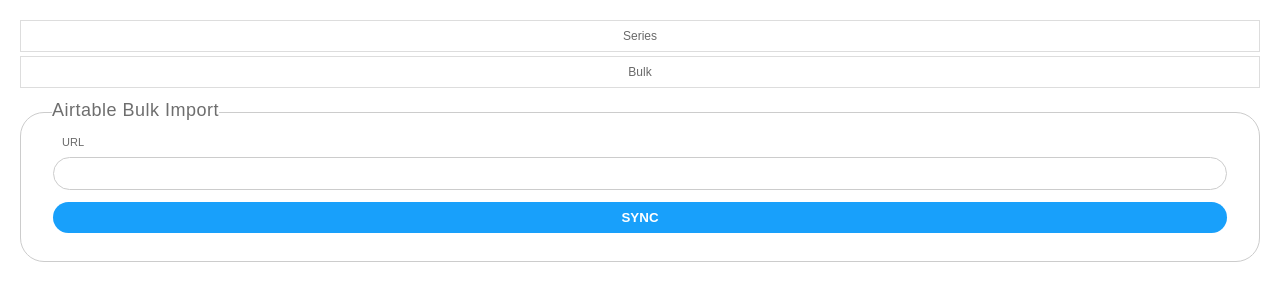
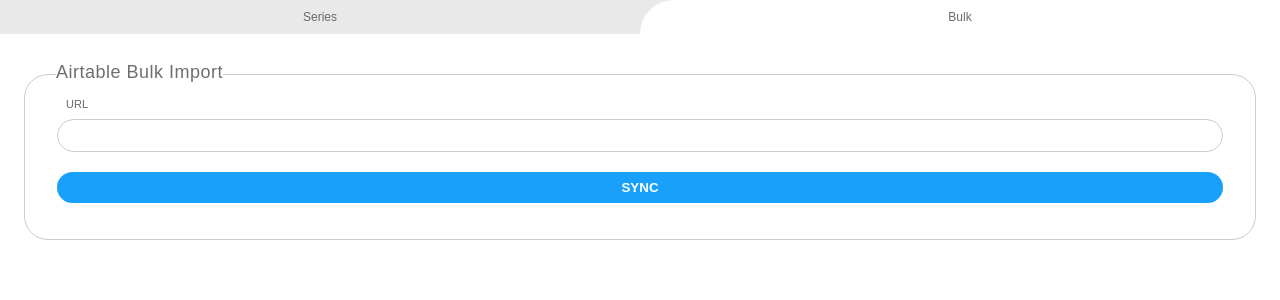
Before and after one commit to sofiakatzman/ClubsAssetPlugin, a React app: page / in a window 1280 px wide. Shown: the top 300 px of the page. Built offline with nearby package versions, Linux system fonts and the light colour scheme; no server answers.

Commit message:
update styling for mode swap

```diff
--- a/src/app/components/App.tsx
+++ b/src/app/components/App.tsx
@@ -32,7 +32,7 @@
 
   return (
     <div>
-      <ModeSelect toggleMode={toggleMode} />
+      <ModeSelect toggleMode={toggleMode} selectedMode={selectedMode}/>
       {selectedMode === "Bulk" && (
         <div>
         <BulkPage textbox={textbox} onSyncClick={onSyncClick} />
--- a/src/app/components/ModeSelect.tsx
+++ b/src/app/components/ModeSelect.tsx
@@ -1,20 +1,30 @@
 import React from 'react';
+import '../styles/modeselectstyles.css';
 
 interface ModeSelectProps {
-  toggleMode: () => void;
+  toggleMode: (mode: string) => void;
+  selectedMode: string;
 }
 
-const ModeSelect: React.FC<ModeSelectProps> = ({ toggleMode }) => {
+const ModeSelect: React.FC<ModeSelectProps> = ({ toggleMode, selectedMode }) => {
   return (
-    <div>
-      <div onClick={toggleMode} style={{ cursor: 'pointer', padding: '8px', border: '1px solid #ddd', marginBottom: '4px' }}>
-        Series
-      </div>
-      <div onClick={toggleMode} style={{ cursor: 'pointer', padding: '8px', border: '1px solid #ddd' }}>
-        Bulk
+    <div className="mode-select-bg-container">
+      <div className="mode-select-container">
+        <div
+          className={`mode-button ${selectedMode === 'Series' ? 'selected' : ''} ${selectedMode === 'Series' ? 'left-active' : ''}`}
+          onClick={() => toggleMode('Series')}
+        >
+          Series
+        </div>
+        <div
+          className={`mode-button ${selectedMode === 'Bulk' ? 'selected' : ''} ${selectedMode === 'Bulk' ? 'right-active' : ''}`}
+          onClick={() => toggleMode('Bulk')}
+        >
+          Bulk
+        </div>
       </div>
     </div>
   );
-}
+};
 
 export default ModeSelect;
--- /dev/null
+++ b/src/app/styles/modeselectstyles.css
@@ -0,0 +1,34 @@
+.mode-select-bg-container {
+  background-color: #12121217;
+}
+
+.mode-select-container {
+  display: flex;
+}
+
+.mode-button {
+  flex: 1;
+  padding: 10px;
+  text-align: center;
+  cursor: pointer;
+  position: relative;
+  background-color: transparent;
+}
+
+.mode-button.selected {
+  background-color: white;
+  z-index: 1;
+  transition: background-color 0.3s ease;
+}
+
+.mode-button.left-active {
+  border-radius: 0px 40px 0px 0px;
+}
+
+.mode-button.right-active {
+  border-radius: 40px 0px 0px 0px;
+}
+
+.mode-button:not(.selected) {
+  background-color: transparent;
+}
--- a/src/app/styles/modestyles.css
+++ b/src/app/styles/modestyles.css
@@ -1,12 +1,12 @@
 .offset{
-    margin-top:48px;
+    margin:64px 24px;
 }
 
 .container {
     margin-top: -24px;
     border-radius: 24px;
     border: 1px solid #cccccc;
-    padding: 18px 32px 28px 32px;
+    padding: 18px 32px 36px 32px;
     position: relative;
     font-weight: 400;
 }
@@ -25,7 +25,7 @@
 
 .input-container {
     box-sizing: border-box;
-    margin-bottom: 8px;
+    margin-bottom: 16px;
 }
 
 .input-label {
--- a/src/app/styles/ui.css
+++ b/src/app/styles/ui.css
@@ -1,8 +1,10 @@
 body {
   font: 12px sans-serif;
+  font-family:Arial, Helvetica, sans-serif;
   text-align: center;
-  margin: 20px;
+  /* margin: 20px 0px 20px 20px; */
   color: #696969;
+  margin: 0px!important;
 }
 
 button {
```
Also changed, not shown: src/app/styles/modeselect.css (deleted, +0 -19 lines).
